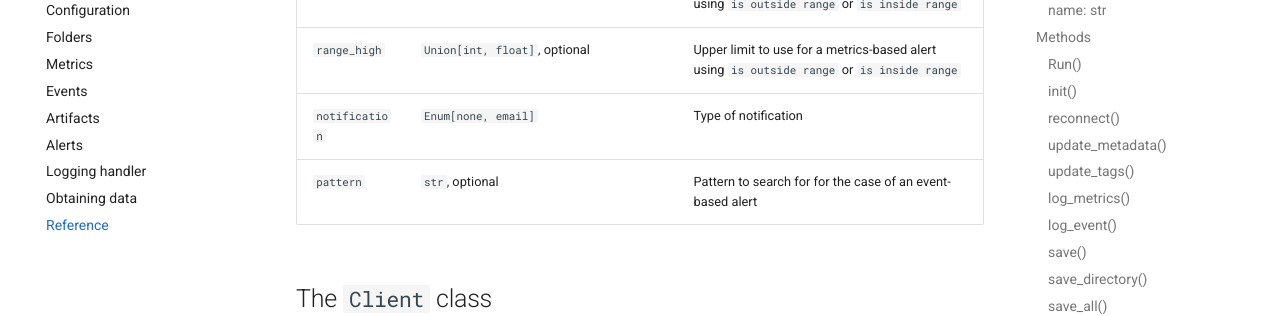
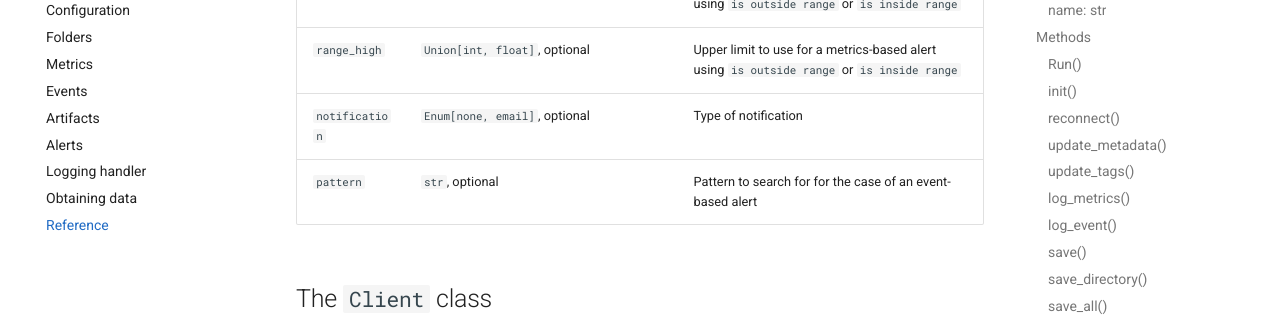
Before and after one commit to simvue-io/docs, an MkDocs documentation site: the page built from docs/python-client/reference.md, in a window 1280 px wide and 900 px high, scrolled down 5317 px. Shown: the part 152-468 px from the top of the window. Built offline with MkDocs 1.6.1 and Material for MkDocs 9.7.7, drawn with Linux system fonts in a browser that asks for light colours.

Commit message:
Mention default notification is none

```diff
--- a/docs/python-client/reference.md
+++ b/docs/python-client/reference.md
@@ -184,7 +184,7 @@ will be created.
 | `threshold` | `Union[int, float]`, optional | Threshold to use for a metrics-based alert using `is above` or `is below` |
 | `range_low` | `Union[int, float]`, optional | Lower limit to use for a metrics-based alert using `is outside range` or `is inside range` |
 | `range_high` | `Union[int, float]`, optional | Upper limit to use for a metrics-based alert using `is outside range` or `is inside range` |
-| `notification` | `Enum[none, email]` | Type of notification |
+| `notification` | `Enum[none, email]`, optional | Type of notification |
 | `pattern` | `str`, optional | Pattern to search for for the case of an event-based alert |
 
 ## The `Client` class
```
